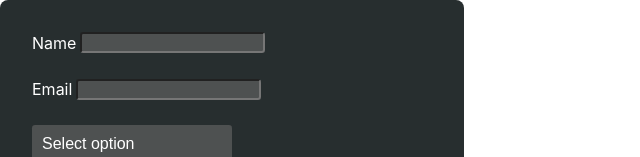
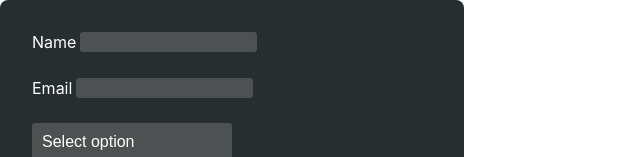
Before and after one commit to rotemYehiel/foresight-works-rotem, a React (Create React App) app: page / in a window 1280 px wide. Shown: the top 157 px of the page, without its empty margins (0-640 px from the left). Built offline with nearby package versions, Linux system fonts and the light colour scheme.

Commit message:
fixing inputs style

```diff
--- a/src/App.scss
+++ b/src/App.scss
@@ -7,6 +7,7 @@ body {
     sans-serif;
   -webkit-font-smoothing: antialiased;
   -moz-osx-font-smoothing: grayscale;
+  font-size: 16px;
 }
 
 button {
@@ -31,3 +32,25 @@ p {
   margin: 0;
   line-height: 1;
 }
+
+input[type="text"] {
+  padding-block: 0;
+  padding-inline: 0;
+  padding: 0;
+  border-width: 0;
+}
+
+h1,
+h2,
+h3,
+h4,
+h5,
+h6 {
+  margin: 0;
+  padding: 0;
+  font-size: 100%;
+  font-weight: normal;
+  line-height: normal;
+  color: inherit;
+  font-family: inherit;
+}
--- a/src/components/Form.scss
+++ b/src/components/Form.scss
@@ -37,6 +37,10 @@ form {
       bottom: -0.1rem;
       color: $error-color;
     }
+
+    input {
+      height: 100%;
+    }
   }
 
   .select-wrapper {
--- a/src/components/Select.scss
+++ b/src/components/Select.scss
@@ -40,6 +40,11 @@
   padding: 0.313rem;
 }
 
+.select-filter input {
+  width: 100%;
+  height: 100%;
+}
+
 .select-options {
   max-height: 150px;
   overflow-y: auto;
```
